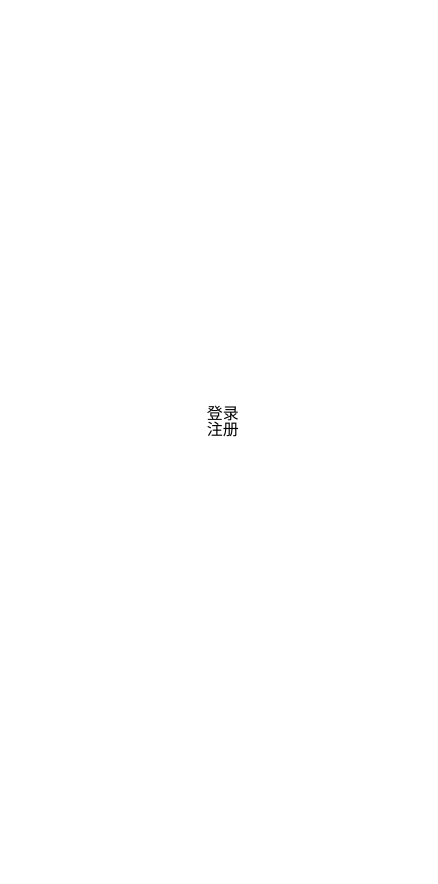
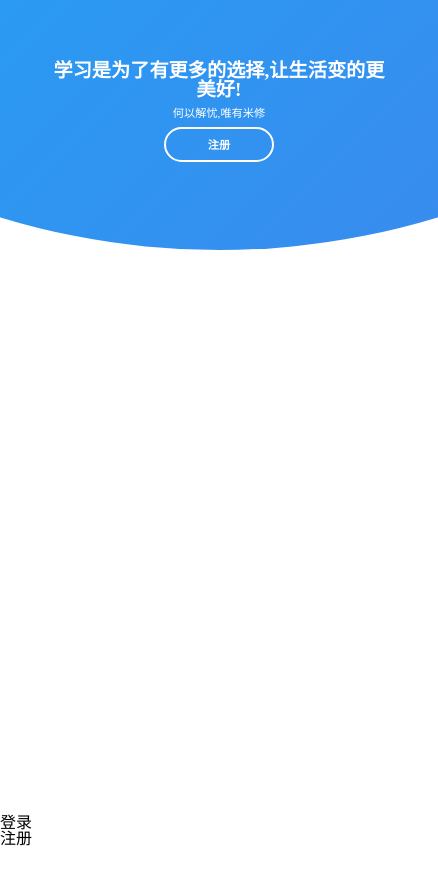
Before and after one commit to a893206/vue3-ts-element-plus, a Vue app: page /login in a window 390 px wide. Shown: the top 884 px of the page, 438 px wide, since content can reach past the window. Before the commit the page ends 844 px from the top, so only its background shows below. Built offline with nearby package versions, Linux system fonts and the light colour scheme.

Commit message:
feat: 3、布局左右切换动画

```diff
--- a/src/views/LoginRegister.vue
+++ b/src/views/LoginRegister.vue
@@ -1,5 +1,5 @@
 <template>
-  <div class="container">
+  <div class="container" :class="{ 'sign-up-mode': signUpMode }">
     <!--  form表单容器  -->
     <div class="forms-container">
       <div class="signin-signup">
@@ -9,12 +9,43 @@
         <h1>注册</h1>
       </div>
     </div>
+    <!--  左右切换动画  -->
+    <div class="panels-container">
+      <div class="panel left-panel">
+        <div class="content">
+          <h3>学习是为了有更多的选择,让生活变的更美好!</h3>
+          <p>何以解忧,唯有米修</p>
+          <button @click="signUpMode = !signUpMode" class="btn transparent">
+            注册
+          </button>
+        </div>
+        <img src="@/assets/img/log.svg" class="image" alt="" />
+      </div>
+
+      <div class="panel right-panel">
+        <div class="content">
+          <h3>以人为镜,可明得失, 以代码为镜,可通逻辑!</h3>
+          <p>学习编程,让你的生活更有趣</p>
+          <button @click="signUpMode = !signUpMode" class="btn transparent">
+            登录
+          </button>
+        </div>
+        <img src="@/assets/img/register.svg" class="image" alt="" />
+      </div>
+    </div>
   </div>
 </template>
 
 <script>
+import { ref } from "vue";
+
 export default {
   name: "LoginRegister",
+  setup() {
+    const signUpMode = ref(false);
+
+    return { signUpMode };
+  },
 };
 </script>
 
@@ -46,4 +77,306 @@
   grid-template-columns: 1fr;
   z-index: 5;
 }
+
+/* 左右切换动画 */
+.social-text {
+  padding: 0.7rem 0;
+  font-size: 1rem;
+}
+
+.social-media {
+  display: flex;
+  justify-content: center;
+}
+
+.social-icon {
+  height: 46px;
+  width: 46px;
+  display: flex;
+  justify-content: center;
+  align-items: center;
+  margin: 0 0.45rem;
+  color: #333;
+  border-radius: 50%;
+  border: 1px solid #333;
+  text-decoration: none;
+  font-size: 1.1rem;
+  transition: 0.3s;
+}
+
+.social-icon:hover {
+  color: #4481eb;
+  border-color: #4481eb;
+}
+
+.btn {
+  width: 150px;
+  background-color: #5995fd;
+  border: none;
+  outline: none;
+  height: 49px;
+  border-radius: 49px;
+  color: #fff;
+  text-transform: uppercase;
+  font-weight: 600;
+  margin: 10px 0;
+  cursor: pointer;
+  transition: 0.5s;
+}
+
+.btn:hover {
+  background-color: #4d84e2;
+}
+
+.panels-container {
+  position: absolute;
+  height: 100%;
+  width: 100%;
+  top: 0;
+  left: 0;
+  display: grid;
+  grid-template-columns: repeat(2, 1fr);
+}
+
+.container:before {
+  content: "";
+  position: absolute;
+  height: 2000px;
+  width: 2000px;
+  top: -10%;
+  right: 48%;
+  transform: translateY(-50%);
+  background-image: linear-gradient(-45deg, #4481eb 0%, #04befe 100%);
+  transition: 1.8s ease-in-out;
+  border-radius: 50%;
+  z-index: 6;
+}
+
+.image {
+  width: 100%;
+  transition: transform 1.1s ease-in-out;
+  transition-delay: 0.4s;
+}
+
+.panel {
+  display: flex;
+  flex-direction: column;
+  align-items: flex-end;
+  justify-content: space-around;
+  text-align: center;
+  z-index: 6;
+}
+
+.left-panel {
+  pointer-events: all;
+  padding: 3rem 17% 2rem 12%;
+}
+
+.right-panel {
+  pointer-events: none;
+  padding: 3rem 12% 2rem 17%;
+}
+
+.panel .content {
+  color: #fff;
+  transition: transform 0.9s ease-in-out;
+  transition-delay: 0.6s;
+}
+
+.panel h3 {
+  font-weight: 600;
+  line-height: 1;
+  font-size: 1.5rem;
+}
+
+.panel p {
+  font-size: 0.95rem;
+  padding: 0.7rem 0;
+}
+
+.btn.transparent {
+  margin: 0;
+  background: none;
+  border: 2px solid #fff;
+  width: 130px;
+  height: 41px;
+  font-weight: 600;
+  font-size: 0.8rem;
+}
+
+.right-panel .image,
+.right-panel .content {
+  transform: translateX(800px);
+}
+
+/* ANIMATION */
+
+.container.sign-up-mode:before {
+  transform: translate(100%, -50%);
+  right: 52%;
+}
+
+.container.sign-up-mode .left-panel .image,
+.container.sign-up-mode .left-panel .content {
+  transform: translateX(-800px);
+}
+
+.container.sign-up-mode .signin-signup {
+  left: 25%;
+}
+
+.container.sign-up-mode form.sign-up-form {
+  opacity: 1;
+  z-index: 2;
+}
+
+.container.sign-up-mode form.sign-in-form {
+  opacity: 0;
+  z-index: 1;
+}
+
+.container.sign-up-mode .right-panel .image,
+.container.sign-up-mode .right-panel .content {
+  transform: translateX(0%);
+}
+
+.container.sign-up-mode .left-panel {
+  pointer-events: none;
+}
+
+.container.sign-up-mode .right-panel {
+  pointer-events: all;
+}
+
+@media (max-width: 870px) {
+  .container {
+    min-height: 800px;
+    height: 100vh;
+  }
+
+  .signin-signup {
+    width: 100%;
+    top: 95%;
+    transform: translate(-50%, -100%);
+    transition: 1s 0.8s ease-in-out;
+  }
+
+  .signin-signup,
+  .container.sign-up-mode .signin-signup {
+    left: 50%;
+  }
+
+  .panels-container {
+    grid-template-columns: 1fr;
+    grid-template-rows: 1fr 2fr 1fr;
+  }
+
+  .panel {
+    flex-direction: row;
+    justify-content: space-around;
+    align-items: center;
+    padding: 2.5rem 8%;
+    grid-column: 1 / 2;
+  }
+
+  .right-panel {
+    grid-row: 3 / 4;
+  }
+
+  .left-panel {
+    grid-row: 1 / 2;
+  }
+
+  .image {
+    width: 200px;
+    transition: transform 0.9s ease-in-out;
+    transition-delay: 0.6s;
+  }
+
+  .panel .content {
+    padding-right: 15%;
+    transition: transform 0.9s ease-in-out;
+    transition-delay: 0.8s;
+  }
+
+  .panel h3 {
+    font-size: 1.2rem;
+  }
+
+  .panel p {
+    font-size: 0.7rem;
+    padding: 0.5rem 0;
+  }
+
+  .btn.transparent {
+    width: 110px;
+    height: 35px;
+    font-size: 0.7rem;
+  }
+
+  .container:before {
+    width: 1500px;
+    height: 1500px;
+    transform: translateX(-50%);
+    left: 30%;
+    bottom: 68%;
+    right: initial;
+    top: initial;
+    transition: 2s ease-in-out;
+  }
+
+  .container.sign-up-mode:before {
+    transform: translate(-50%, 100%);
+    bottom: 32%;
+    right: initial;
+  }
+
+  .container.sign-up-mode .left-panel .image,
+  .container.sign-up-mode .left-panel .content {
+    transform: translateY(-300px);
+  }
+
+  .container.sign-up-mode .right-panel .image,
+  .container.sign-up-mode .right-panel .content {
+    transform: translateY(0px);
+  }
+
+  .right-panel .image,
+  .right-panel .content {
+    transform: translateY(300px);
+  }
+
+  .container.sign-up-mode .signin-signup {
+    top: 5%;
+    transform: translate(-50%, 0);
+  }
+}
+
+@media (max-width: 570px) {
+  form {
+    padding: 0 1.5rem;
+  }
+
+  .image {
+    display: none;
+  }
+
+  .panel .content {
+    padding: 0.5rem 1rem;
+  }
+
+  .container {
+    padding: 1.5rem;
+  }
+
+  .container:before {
+    bottom: 72%;
+    left: 50%;
+  }
+
+  .container.sign-up-mode:before {
+    bottom: 28%;
+    left: 50%;
+  }
+}
 </style>
```
Also changed, not shown: src/assets/img/log.svg (added), src/assets/img/register.svg (added).
